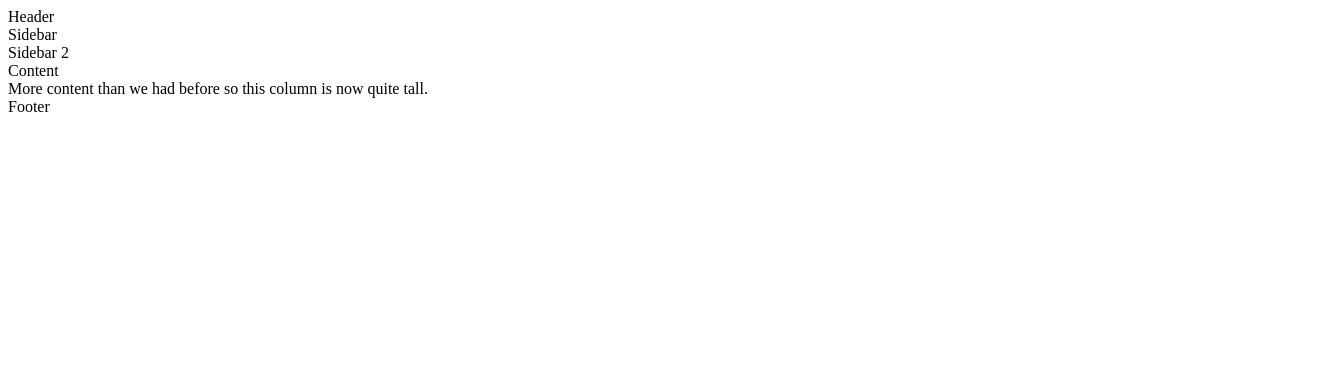
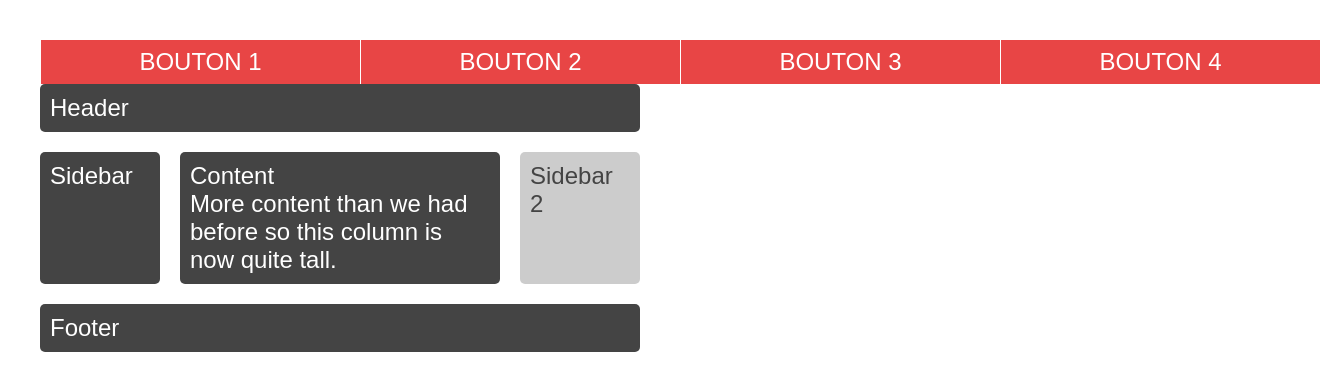
Before and after one commit to chirase/Exercice2, a plain HTML site: page index.htm in a window 1280 px wide. Shown: the whole page, 1320 px wide, since content can reach past the window. Drawn offline with Linux system fonts and the light colour scheme.

Commit message:
base fonctionnelle

```diff
--- a/index.htm
+++ b/index.htm
@@ -6,6 +6,21 @@
     <link href="css/style.css" rel="stylesheet">
 </head>
 <body>
+
+    <input type="checkbox" id="chkBoutonBurger" />
+    <label for="chkBoutonBurger" class="boutonBurger"></label>
+
+    <div class="global">
+      <nav class="menu">
+        <a href="#">BOUTON 1</a>
+        <a href="#">BOUTON 2</a>
+        <a href="#">BOUTON 3</a>
+        <a href="#">BOUTON 4</a>
+      </nav>
+      <!-- /MENU -->
+
+
+
     <div class="wrapper">
   <div class="box header">Header</div>
   <div class="box sidebar">Sidebar</div>
@@ -14,5 +29,25 @@
     <br /> More content than we had before so this column is now quite tall.</div>
   <div class="box footer">Footer</div>
 </div>
+<script>
+		/*
+		Contrôler l'aspect de la case à cocher au clic sur les boutons
+		*/
+
+		(function() { //IIFE
+			var leCheckBox = document.querySelector("input");
+			var lesBoutons = document.querySelectorAll(".menu a");
+			var nbBoutons = lesBoutons.length;
+			console.log(nbBoutons);
+
+			for (var i = 0; i < nbBoutons; i++) {
+				lesBoutons[i].addEventListener("click", function() {
+					console.log(leCheckBox.checked);
+					leCheckBox.checked = false;
+				}, false);
+			}
+		})(); //Fin IIFE
+	</script>
 </body>
+
 </html>
--- a/sass/_layout.scss
+++ /dev/null
@@ -1,81 +0,0 @@
-body {
-    margin: 40px;
-  }
-
-  .sidebar {
-          grid-area: sidebar;
-      }
-
-      .sidebar2 {
-          grid-area: sidebar2;
-      }
-
-      .content {
-          grid-area: content;
-      }
-
-      .header {
-          grid-area: header;
-      }
-
-      .footer {
-          grid-area: footer;
-      }
-
-      .wrapper {
-          background-color: #fff;
-          color: #444;
-      }
-
-    .wrapper {
-      display: grid;
-      grid-gap: 1em;
-      grid-template-areas:
-       "header"
-       "sidebar"
-       "content"
-       "sidebar2"
-       "footer"
-    }
-
-      @media only screen and (min-width: 500px)  {
-      .wrapper {
-
-          grid-template-columns: 20% auto;
-          grid-template-areas:
-      "header   header"
-          "sidebar  content"
-          "sidebar2 sidebar2"
-          "footer   footer";
-      }
-      }
-
-      @media only screen and (min-width: 600px)   {
-          .wrapper {
-        grid-gap: 20px;
-              grid-template-columns: 120px auto 120px;
-              grid-template-areas:
-        "header  header  header"
-              "sidebar content sidebar2"
-              "footer  footer  footer";
-              max-width: 600px;
-          }
-      }
-
-  .box {
-    background-color: #444;
-    color: #fff;
-    border-radius: 5px;
-    padding: 10px;
-    font-size: 150%;
-  }
-
-  .header,
-  .footer {
-    background-color: #999;
-  }
-
-  .sidebar2 {
-    background-color: #ccc;
-    color: #444;
-  }
--- /dev/null
+++ b/sass/layout/_layout.scss
@@ -0,0 +1,227 @@
+body {
+    margin: 40px;
+  }
+
+  .sidebar {
+          grid-area:  sidebar;
+      }
+
+      .sidebar2 {
+          grid-area: sidebar2;
+      }
+
+      .content {
+          grid-area: content;
+      }
+
+      .header {
+          grid-area: header;
+      }
+
+
+      .wrapper {
+          background-color: #fff;
+          color: #333;
+      }
+
+    .wrapper {
+      display: grid;
+      grid-gap: 1em;
+      grid-template-areas:
+       "header"
+       "sidebar"
+       "content"
+       "sidebar2"
+       "footer"
+    }
+
+      @media only screen and (min-width: 500px)  {
+      .wrapper {
+
+          grid-template-columns: 20% auto;
+          grid-template-areas:
+      "header   header"
+          "sidebar  content"
+          "sidebar2 sidebar2"
+          "footer   footer";
+      }
+      }
+
+      @media only screen and (min-width: 600px)   {
+          .wrapper {
+        grid-gap: 20px;
+              grid-template-columns: 120px auto 120px;
+              grid-template-areas:
+        "header  header  header"
+              "sidebar content sidebar2"
+              "footer  footer  footer";
+              max-width: 600px;
+          }
+      }
+
+  .box {
+    background-color: #444;
+    color: #fff;
+    border-radius: 5px;
+    padding: 10px;
+    font-size: 150%;
+  }
+
+  .sidebar2 {
+    background-color: #ccc;
+    color: #444;
+  }
+
+  /*Reset*/
+
+  * {
+    margin: 0;
+    padding: 0;
+    box-sizing: border-box;
+}
+
+html {
+    font-size: 0.875em;
+}
+
+body {
+    font-family: Arial, Helvetica, sans-serif;
+    max-width: 100vw;
+    min-height: 100vh;
+    /*Conteneur flex en colonne*/
+    display: flex;
+    flex-direction: column;
+}
+
+.global {
+    max-width: 100vw;
+    /*Propriété comme item flex*/
+    flex: 1 0 100%;
+    /*Conteneur flex en rangée*/
+    display: flex;
+    /*Poussée vers la gauche pour ne pas voir le menu*/
+    transform: translateX(-100%);
+    /*Effet de transition sur la transformation*/
+    transition: transform 1s;
+/*	overflow-x: hidden; */
+}
+
+.contenu {
+    /*Sa largeur est fixée à 100%*/
+    width: 100vw;
+    /*Propriété comme item flex - ne peut rétrécir*/
+    flex: 1 0 100%;
+    /*Conteneur flex en colonne pour ses enfants*/
+    display: flex;
+    flex-flow: column nowrap;
+    overflow-x: hidden; overflow-y: auto;
+}
+
+section {
+    background-color: #ffc9b7;
+    padding: 0 0.5rem;
+    /*Propriété comme item flex - peut s'étirer en hauteur*/
+    flex: 1 0 100%;
+}
+
+footer {
+    text-align: center;
+    padding: 1%;
+    background-color: #E84545;
+}
+
+li {
+    margin: 0.5rem 2rem;
+}
+
+.boutonBurger {
+    background: linear-gradient(to bottom, #E84545 0%, #E84545 20%, transparent 20%, transparent 40%, #E84545 40%, #E84545 60%, transparent 60%, transparent 80%, #E84545 80%, #E84545 100%);
+    height: 48px;
+    width: 48px;
+    margin: 1%;
+    display: inline-block;
+    cursor: pointer;
+    /*Effet de transition sur la rotation*/
+    transition: transform 1s;
+}
+
+.menu {
+    background-color: #E84545;
+    text-align: center;
+    /*Pour cet exemple, on fixe la largeur du menu à 100% ou 100vw*/
+    width: 100vw;
+    /*Propriété comme item flex - ne peut rétrécir*/
+    flex: 1 0 100%;
+    /*Contexte flex en colonne pour ses enfants*/
+    display: flex;
+    flex-direction: column;
+    justify-content: center;
+    overflow-x: hidden; overflow-y: auto;
+}
+
+.menu a {
+    text-decoration: none;
+    color: white;
+    border-bottom: 1px solid white;
+    font-size: 1.5rem;
+    padding: 0.5rem;
+}
+
+.menu a:first-child {
+    border-top: 1px solid white;
+}
+
+
+/* le menu... apparaît ou disparaît selon l'état checked de la case à cocher #chkBoutonBurger
+    on fait aussi tourner le bouton burger...
+
+    Et... pour l'aspect esthétique de la chose... la case à cocher (checkbox) n'est pas affichée...
+*/
+
+#chkBoutonBurger:checked~.global {
+    transform: translateX(0%);
+}
+
+#chkBoutonBurger:checked~.boutonBurger {
+    transform: rotate(90deg);
+}
+
+#chkBoutonBurger {
+    display: none;
+}
+/*Pour les tailles plus grandes le menu apparaît de hauteur normale et le bouton burger disparaît*/
+
+@media screen and (min-width: 768px) {
+    html {
+        font-size: 1em;
+    }
+
+    .boutonBurger {
+        display: none
+    }
+
+    .global {
+        /*Placer à sa potition d'origine*/
+        transform: translateX(0%);
+        /*Mettre le contenu en colonne*/
+        flex-direction: column;
+    }
+
+    .menu {
+        /*Propriété comme item flex - ne peut s'étirer en hauteur*/
+        flex: 0 0 100%;
+
+        /*Affichage du menu en rangée*/
+        flex-direction: row;
+        justify-content: space-between;
+    }
+    .menu a {
+        border: none;
+        border-left: 1px solid white;
+        /*Propriété comme item flex - peut s'étirer en largeur*/
+        flex: 1 0 auto;
+    }
+    .menu a:first-child {
+        border-top: none;
+    }
+}
--- /dev/null
+++ b/sass/style.scss
@@ -0,0 +1,7 @@
+@import "element/element";
+@import "layout/layout";
+@import "variable-site/variable-site";
+@import "site/site";
+@import "mixins/mixins-master";
+@import "media/media";
+@import "forms/forms";
```
Also changed, not shown: css/style.css, sass/element/_element.scss (renamed from sass/_element.scss), sass/forms/_forms.scss (added), sass/media/_media.scss (added), sass/mixins/_mixins-master.scss (added), sass/site/_site.scss (added), sass/variable-site/_variable-site.scss (added), 1 other file.
